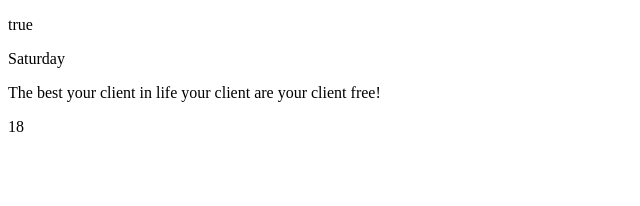
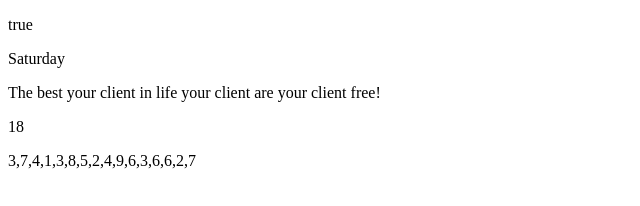
Before and after one commit to oluwatoyinca/challenge-solutions, a plain HTML site: page index.html in a window 1280 px wide. Shown: the whole page, without its empty margins (0-640 px from the left). Drawn offline with Linux system fonts and the light colour scheme.

Commit message:
Rotatate square matrix/array image by 90 degrees

```diff
--- a/boggle.js
+++ b/boggle.js
@@ -7,7 +7,7 @@ const board = [
 
 const word = 'BINGO'
 
-function checkWord( board, word ) {
+const checkWord = (board,word) => {
   const bLength = board.length
 
   //create waitlist of all elements that match the first letter in word
--- a/index.html
+++ b/index.html
@@ -10,6 +10,7 @@
         <script src="frequentdays.js"></script>
         <script src="autocorrect.js"></script>
         <script src="maxsumsubarray.js"></script>
+        <script src="rotatearrayimage.js"></script>
 
     </head>
     <body class="home1">
@@ -17,11 +18,13 @@
         <p id="frequentdays"></p>
         <p id="autocorrect"></p>
         <p id="maxsumsub"></p>
+        <p id="rotatearray"></p>
         <script>
             document.getElementById('boggle').innerHTML = checkWord(board, word);
             document.getElementById('frequentdays').innerHTML = mostFrequentDays(2022);
             document.getElementById('autocorrect').innerHTML = autocorrect('The best youuuuu in life u are you free!')
             document.getElementById('maxsumsub').innerHTML = maxsum(arr)
+            document.getElementById('rotatearray').innerHTML = rotatearray(arr1)
         </script>
     </body>
 </html>
--- a/maxsumsubarray.js
+++ b/maxsumsubarray.js
@@ -1,6 +1,6 @@
 var arr = [-2,2,5,-11,6,2,5,5]
 
-var maxsum = (arr) => {
+const maxsum = (arr) => {
     var curr = arr[0]
     var max = curr
 
--- /dev/null
+++ b/rotatearrayimage.js
@@ -0,0 +1,26 @@
+var arr1 = [[1,2,3,7],
+          [4,5,6,2],
+          [7,8,9,6],
+          [3,3,4,6]]
+
+const rotatearray = (arr) => {
+    //transpose elements
+    for(var i = 0; i<(arr.length); i++){
+      for(var j = i; j<(arr[i].length); j++){
+        var temp = arr[i][j]
+        arr[i][j] = arr[j][i]
+        arr[j][i] = temp
+      }
+    }
+
+    //mirror columns
+    for(var i = 0; i<arr.length; i++){
+      for(var j = 0; j<(arr[i].length/2); j++){
+        var temp = arr[i][j]
+        arr[i][j] = arr[i][arr[i].length-j-1]
+        arr[i][arr[i].length-j-1] = temp
+      }
+    }
+
+    return arr
+}
```
